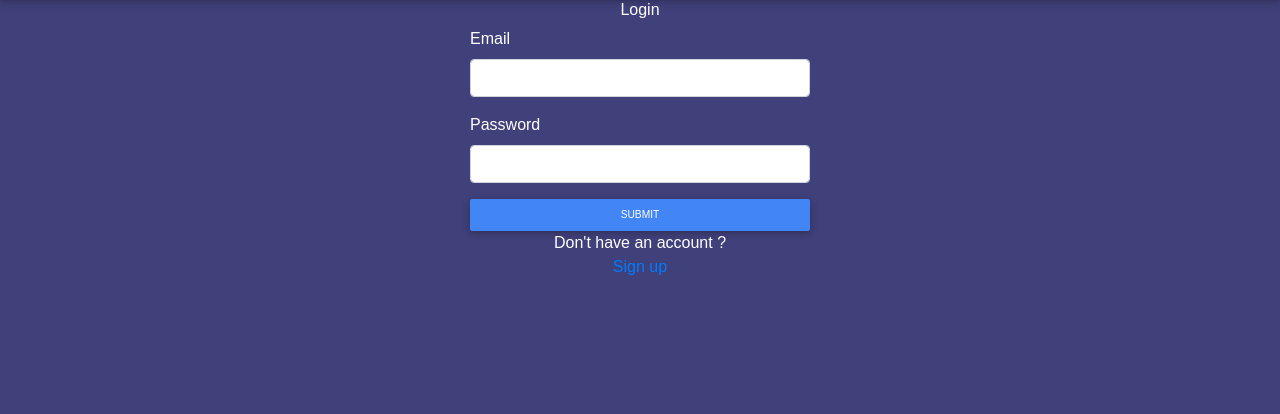
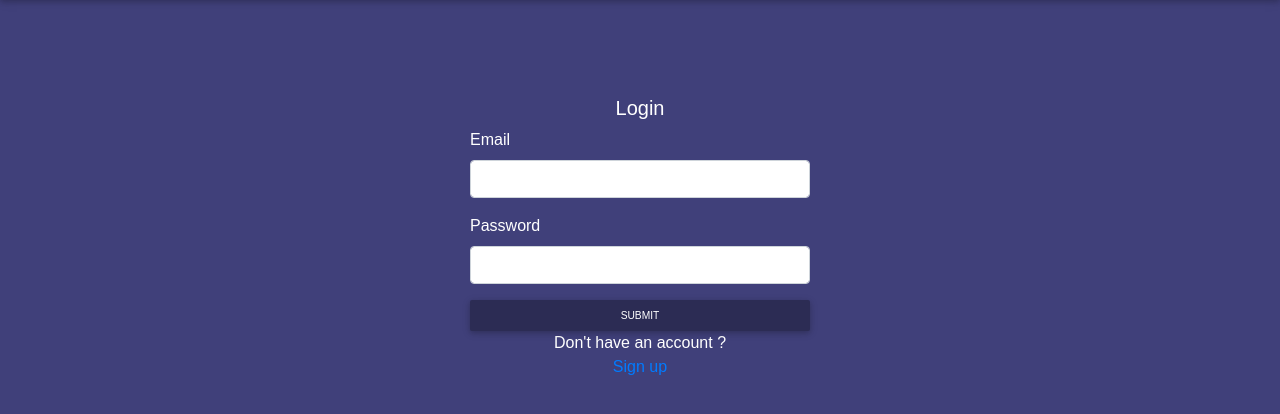
Before and after one commit to washucode/QUIZ_APP, a Flask app: page /login in a window 1280 px wide. Shown: the part 71-485 px from the top of the page. Run offline with Flask 2, Linux system fonts and the light colour scheme; some libraries are stand-ins or nearby versions; some web fonts are replaced.

Commit message:
style login and register form

```diff
--- a/app/templates/auth/login.html
+++ b/app/templates/auth/login.html
@@ -3,10 +3,11 @@
 
 {% block content %}
 <script src="{{url_for('static', filename='js/auth/login.js')}}" ></script>
-
-<div class="container">
+<br>
+<br>
+<div class="container mt-5">
     <div class="col-md-4 offset-md-4">
-      <h6 class="text-center">Login</h6>
+      <h5 class="text-center">Login</h5>
       <form id="loginForm">
         <small id="error"class="text-danger"></small>
         <div class="form-group">
@@ -17,7 +18,7 @@
           <label for="">Password</label>
           <input type="password" id="password" class="form-control" required>
         </div>
-        <button type="submit" class="btn btn-primary btn-sm btn-block">Submit</button>
+        <button type="submit" class="btn btn-sm btn-block" style = "background-color:#2c2c54">Submit</button>
       </form>
       <div class="text-center">
           <p>Don't have an account ? <br> <a href="/signup">Sign up</a></p>
--- a/app/templates/index.html
+++ b/app/templates/index.html
@@ -9,7 +9,9 @@
     <div class="row mt-5">
         <div class="col-md-3"></div>
         <div class="col-md-6">
+
             <form action="/" method="post" class = "form-inline text-center">
+                <!-- <small id="error"class="text-danger">display flash message</small> -->
                 <div class="form-group mr-2">
                     <input type="name" class="form-control" id="playername" placeholder="Your Name">
                 </div>
--- a/app/templates/navbar.html
+++ b/app/templates/navbar.html
@@ -10,10 +10,10 @@
           <a class="btn text-white btn-sm" href="#" ><span class = "navbtn text-white"> CREATE GAME</span> </a>
         </li>
         <li class="nav-item">
-          <a class=" btn text-white btn-sm" href="url_for('auth.signup')><span class = "navbtn text-white">REGISTER</span> </a>
+          <a class=" btn text-white btn-sm" href="{{url_for('auth.signup')}}"><span class = "navbtn text-white">REGISTER</span> </a>
         </li>
         <li class="nav-item">
-            <a class="nav-link btn text-white btn-sm" href="url_for('auth.login')"><span class = "navbtn">LOGIN</span> </a>
+            <a class="nav-link btn text-white btn-sm" href="{{url_for('auth.login')}}"><span class = "navbtn">LOGIN</span> </a>
         </li>
 
 
```
Also changed, not shown: app/templates/auth/signup.html (+7 -4 lines).
